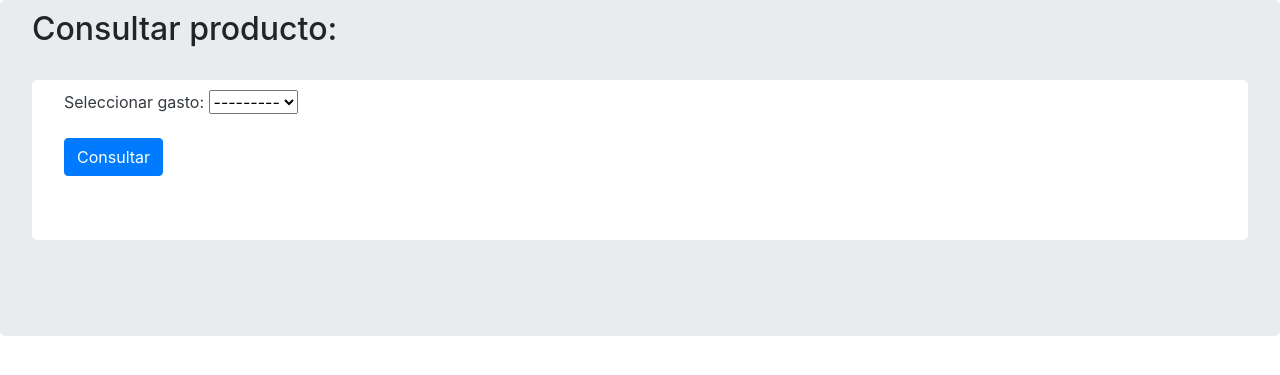
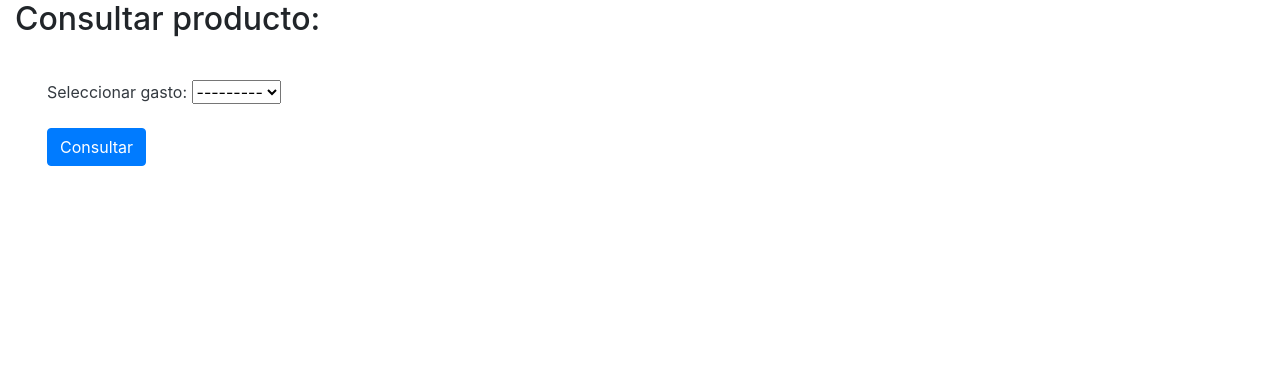
Before and after one commit to AugustoPiva/tsuki_web, a Django app: page /tsuki_app/decision_compra in a window 1280 px wide. Shown: the part 76-451 px from the top of the page. Run offline with Django 3.2, Linux system fonts and the light colour scheme; data that the repository does not hold is empty; parts of the project's set-up code (start-up, migrations or seed data) failed here and were passed over; some libraries are stand-ins or nearby versions.

Commit message:
Cambio de grid en decision de compra

```diff
--- a/templates/tsuki_app/decision_compra.html
+++ b/templates/tsuki_app/decision_compra.html
@@ -2,11 +2,11 @@
 
 {% block body_block %}
 
-  <div class="jumbotron">
+  <div class="container-fluid">
   <h2> Consultar producto:</h2><br>
   <div class="jumbotron bg-white text-dark">
-  <div class="row col-12">
-  <div class="row col-6">
+  <div class="row">
+  <div class="col-lg-6" style='margin-bottom:30px;'>
     <form method="post">
         {% csrf_token %}
         {{form.as_p}}
@@ -14,7 +14,7 @@
       <input class = 'btn btn-primary' type="submit" value="Consultar">
     </form>
   </div>
-  <div class="row col-6">
+  <div class="row col-lg-6 col-md-7">
     {% if insumo == 'Salmon' %}
     <h5>Compra de salmon:</h5>
     <table class="table">
```
